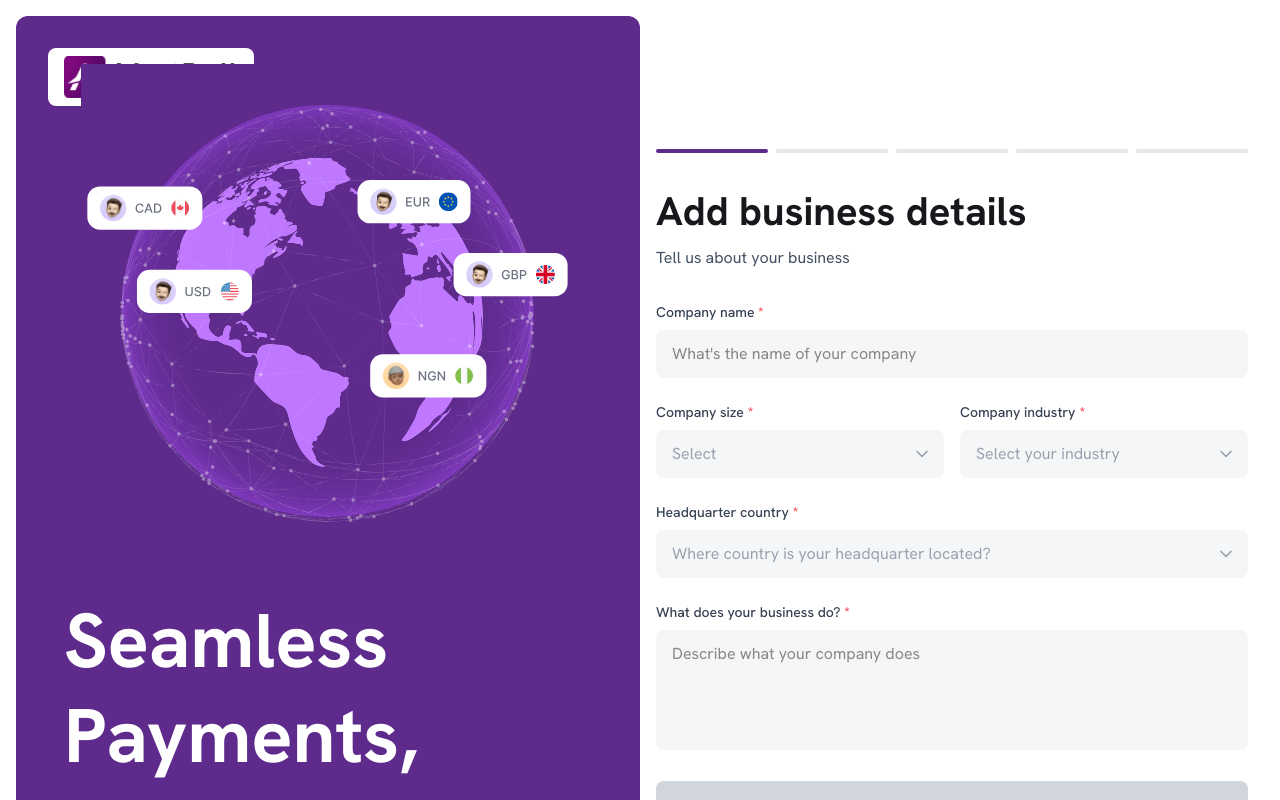
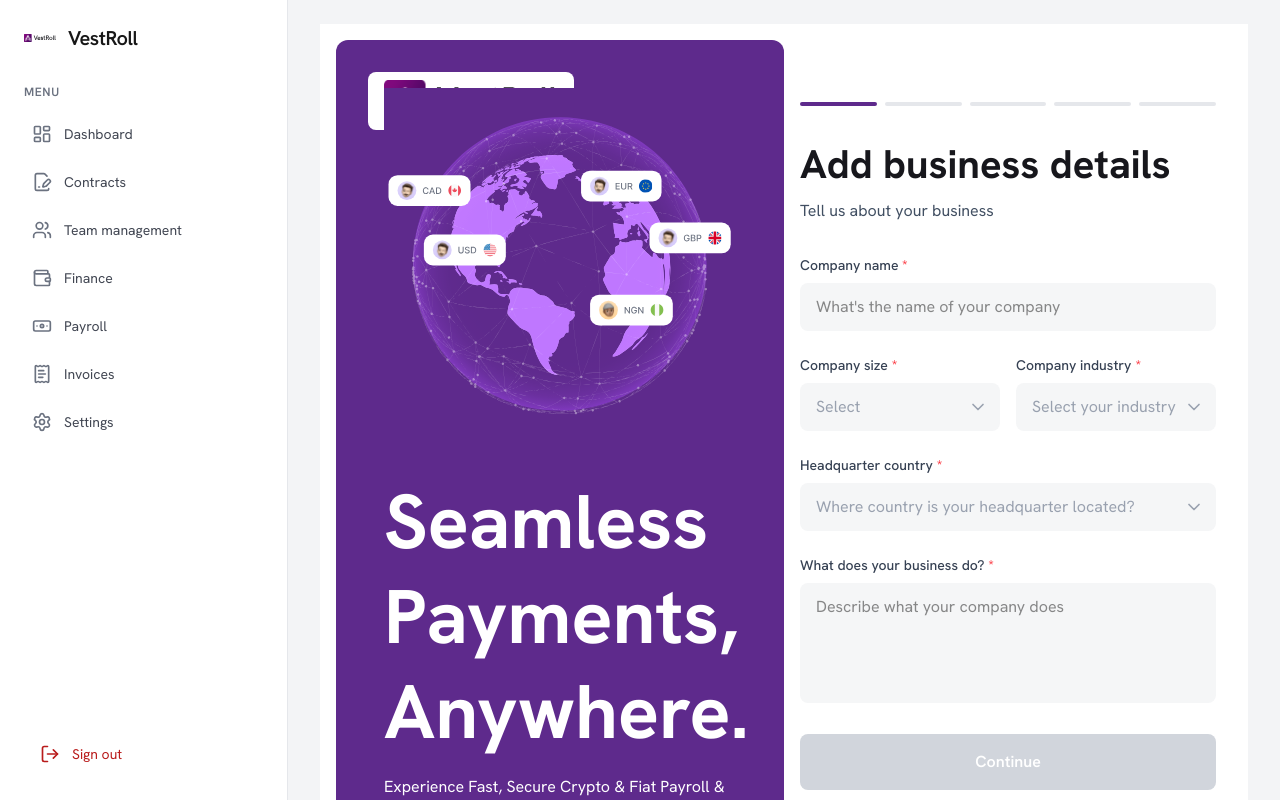
Before and after one commit to SafeVault/vestroll-frontend, a Next.js app: page / in a window 1280 px wide. Shown: the top 800 px of the page. Built offline with nearby package versions, Linux system fonts and the light colour scheme.

Commit message:
feat: sidemenu navigation

```diff
--- /dev/null
+++ b/src/app/contracts/page.tsx
@@ -0,0 +1,8 @@
+export default function ContractsPage() {
+  return (
+    <div className="rounded-xl border border-[#e5e7eb] bg-white p-6 shadow-sm">
+      <h1 className="text-2xl font-semibold text-[#111827]">Contracts</h1>
+      <p className="mt-2 text-[#6b7280]">Placeholder page.</p>
+    </div>
+  );
+}
--- /dev/null
+++ b/src/app/dashboard/page.tsx
@@ -0,0 +1,8 @@
+export default function DashboardPage() {
+  return (
+    <div className="rounded-xl border border-[#e5e7eb] bg-white p-6 shadow-sm">
+      <h1 className="text-2xl font-semibold text-[#111827]">Dashboard</h1>
+      <p className="mt-2 text-[#6b7280]">Coming soon.</p>
+    </div>
+  );
+}
--- /dev/null
+++ b/src/app/finance/page.tsx
@@ -0,0 +1,8 @@
+export default function FinancePage() {
+  return (
+    <div className="rounded-xl border border-[#e5e7eb] bg-white p-6 shadow-sm">
+      <h1 className="text-2xl font-semibold text-[#111827]">Finance</h1>
+      <p className="mt-2 text-[#6b7280]">Placeholder page.</p>
+    </div>
+  );
+}
--- /dev/null
+++ b/src/app/invoices/page.tsx
@@ -0,0 +1,8 @@
+export default function InvoicesPage() {
+  return (
+    <div className="rounded-xl border border-[#e5e7eb] bg-white p-6 shadow-sm">
+      <h1 className="text-2xl font-semibold text-[#111827]">Invoices</h1>
+      <p className="mt-2 text-[#6b7280]">Placeholder page.</p>
+    </div>
+  );
+}
--- a/src/app/layout.tsx
+++ b/src/app/layout.tsx
@@ -1,6 +1,7 @@
 import type { Metadata } from "next";
 import { Geist, Geist_Mono } from "next/font/google";
 import "./globals.css";
+import AppShell from "../components/app-shell";
 
 const geistSans = Geist({
   variable: "--font-geist-sans",
@@ -27,7 +28,7 @@ export default function RootLayout({
       <body
         className={`${geistSans.variable} ${geistMono.variable} bg-background text-text-primary antialiased`}
       >
-        {children}
+        <AppShell>{children}</AppShell>
       </body>
     </html>
   );
--- /dev/null
+++ b/src/app/payroll/page.tsx
@@ -0,0 +1,8 @@
+export default function PayrollPage() {
+  return (
+    <div className="rounded-xl border border-[#e5e7eb] bg-white p-6 shadow-sm">
+      <h1 className="text-2xl font-semibold text-[#111827]">Payroll</h1>
+      <p className="mt-2 text-[#6b7280]">Placeholder page.</p>
+    </div>
+  );
+}
--- /dev/null
+++ b/src/app/team-management/page.tsx
@@ -0,0 +1,8 @@
+export default function TeamManagementPage() {
+  return (
+    <div className="rounded-xl border border-[#e5e7eb] bg-white p-6 shadow-sm">
+      <h1 className="text-2xl font-semibold text-[#111827]">Team management</h1>
+      <p className="mt-2 text-[#6b7280]">Placeholder page.</p>
+    </div>
+  );
+}
--- /dev/null
+++ b/src/components/app-shell.tsx
@@ -0,0 +1,36 @@
+"use client";
+
+import { useState } from "react";
+import Sidebar from "./sidebar";
+import { Menu } from "lucide-react";
+
+interface AppShellProps {
+  children: React.ReactNode;
+}
+
+export default function AppShell({ children }: AppShellProps) {
+  const [mobileOpen, setMobileOpen] = useState(false);
+
+  return (
+    <div className="min-h-screen bg-[#f3f4f6]">
+      {/* Mobile top bar */}
+      <div className="sticky top-0 z-30 flex items-center gap-3 border-b border-[#e5e7eb] bg-white px-4 py-3 lg:hidden">
+        <button
+          type="button"
+          aria-label="Open menu"
+          className="rounded-lg p-2 hover:bg-gray-100 focus-visible:outline-none focus-visible:ring-2 focus-visible:ring-[#6d28d9]"
+          onClick={() => setMobileOpen(true)}
+        >
+          <Menu className="h-5 w-5" />
+        </button>
+        <span className="text-base font-semibold">VestRoll</span>
+      </div>
+
+      <Sidebar mobileOpen={mobileOpen} onCloseMobile={() => setMobileOpen(false)} />
+
+      <div className="lg:pl-72">
+        <main className="px-4 py-6 lg:px-8">{children}</main>
+      </div>
+    </div>
+  );
+}
--- /dev/null
+++ b/src/components/sidebar.tsx
@@ -0,0 +1,146 @@
+"use client";
+
+import Image from "next/image";
+import Link from "next/link";
+import { usePathname } from "next/navigation";
+import { useEffect, useMemo, useState } from "react";
+import {
+  LayoutDashboard,
+  FileSignature,
+  Users,
+  Wallet,
+  Banknote,
+  ReceiptText,
+  Settings,
+  LogOut,
+} from "lucide-react";
+
+type NavItem = {
+  name: string;
+  href: string;
+  Icon: React.ComponentType<React.SVGProps<SVGSVGElement>>;
+};
+
+const navItems: NavItem[] = [
+  { name: "Dashboard", href: "/dashboard", Icon: LayoutDashboard },
+  { name: "Contracts", href: "/contracts", Icon: FileSignature },
+  { name: "Team management", href: "/team-management", Icon: Users },
+  { name: "Finance", href: "/finance", Icon: Wallet },
+  { name: "Payroll", href: "/payroll", Icon: Banknote },
+  { name: "Invoices", href: "/invoices", Icon: ReceiptText },
+  { name: "Settings", href: "/settings", Icon: Settings },
+];
+
+function classNames(...classes: Array<string | false | undefined>) {
+  return classes.filter(Boolean).join(" ");
+}
+
+interface SidebarProps {
+  mobileOpen?: boolean;
+  onCloseMobile?: () => void;
+}
+
+export default function Sidebar({ mobileOpen = false, onCloseMobile }: SidebarProps) {
+  const pathname = usePathname();
+  const [isClient, setIsClient] = useState(false);
+
+  useEffect(() => setIsClient(true), []);
+
+  const isActive = useMemo(
+    () =>
+      (href: string) => {
+        if (!isClient) return false;
+        if (pathname === href) return true;
+        return pathname?.startsWith(href + "/") ?? false;
+      },
+    [pathname, isClient]
+  );
+
+  const content = (
+    <div className="flex h-full flex-col px-4 py-6">
+      <Link href="/" className="flex items-center gap-3 px-2" aria-label="VestRoll home">
+        <Image src="/Logo.svg" alt="VestRoll" width={32} height={32} />
+        <span className="text-xl font-semibold tracking-tight">VestRoll</span>
+      </Link>
+
+      <div className="mt-8 px-2 text-xs font-semibold tracking-wider text-[#6b7280]">MENU</div>
+
+      <nav className="mt-3 flex-1" aria-label="Primary">
+        <ul className="flex flex-col gap-1">
+          {navItems.map(({ name, href, Icon }) => {
+            const active = isActive(href);
+            const isSettings = href === "/settings";
+            return (
+              <li key={href}>
+                <Link
+                  href={href}
+                  className={classNames(
+                    "group flex items-center gap-3 rounded-2xl px-4 py-3 text-sm outline-none transition-all focus-visible:ring-2 focus-visible:ring-[#6d28d9]",
+                    active
+                      ? isSettings
+                        ? "bg-[#5b21b6] text-white shadow"
+                        : "bg-[#ede9fe] text-[#4c1d95]"
+                      : "text-[#111827]/80 hover:bg-[#f5f3ff] hover:text-[#4c1d95]"
+                  )}
+                  aria-current={active ? "page" : undefined}
+                >
+                  <Icon
+                    className={classNames(
+                      "h-5 w-5 transition-colors",
+                      active
+                        ? isSettings
+                          ? "text-white"
+                          : "text-[#4c1d95]"
+                        : "text-[#6b7280] group-hover:text-[#4c1d95]"
+                    )}
+                    aria-hidden="true"
+                  />
+                  <span className="truncate">{name}</span>
+                </Link>
+              </li>
+            );
+          })}
+        </ul>
+      </nav>
+
+      <div className="mt-auto px-2">
+        <Link
+          href="#"
+          className="flex items-center gap-3 rounded-2xl px-4 py-3 text-sm text-[#b91c1c] hover:bg-red-50 transition-colors focus-visible:outline-none focus-visible:ring-2 focus-visible:ring-red-500"
+          aria-label="Sign out"
+        >
+          <LogOut className="h-5 w-5" aria-hidden="true" />
+          <span>Sign out</span>
+        </Link>
+      </div>
+    </div>
+  );
+
+  // Desktop sidebar
+  return (
+    <>
+      <aside className="hidden lg:fixed lg:inset-y-0 lg:flex lg:w-72 lg:flex-col lg:border-r lg:border-[#e5e7eb] lg:bg-white">
+        {content}
+      </aside>
+
+      {/* Mobile overlay drawer */}
+      <div
+        className={classNames(
+          "fixed inset-0 z-40 bg-black/30 transition-opacity lg:hidden",
+          mobileOpen ? "opacity-100" : "pointer-events-none opacity-0"
+        )}
+        onClick={onCloseMobile}
+        aria-hidden={!mobileOpen}
+      />
+      <aside
+        className={classNames(
+          "fixed inset-y-0 left-0 z-50 w-72 translate-x-[-100%] border-r border-[#e5e7eb] bg-white shadow-xl transition-transform lg:hidden",
+          mobileOpen && "translate-x-0"
+        )}
+        aria-label="Mobile sidebar"
+      >
+        {content}
+      </aside>
+    </>
+  );
+}
```
